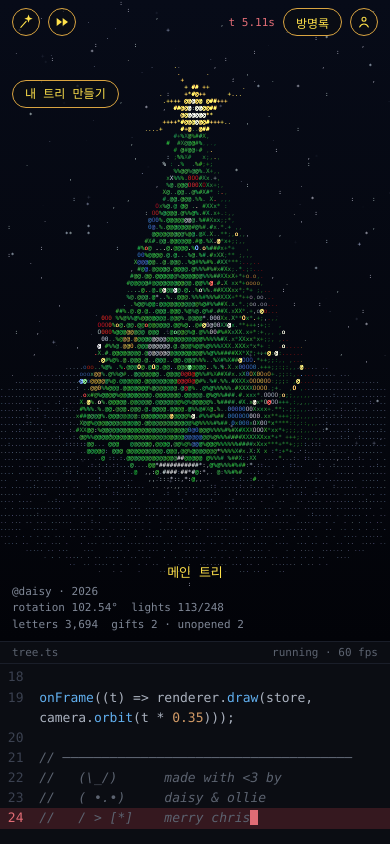
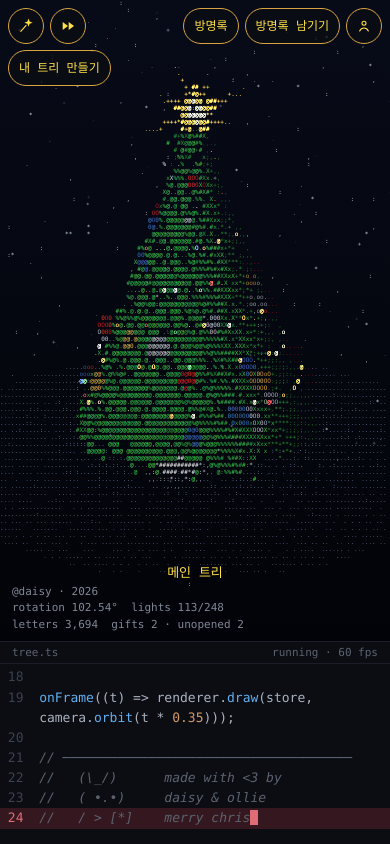
Before and after one commit to andju06/ascii-tree, a Next.js app: page / in a window 390 px wide. Built offline with nearby package versions, Linux system fonts and the light colour scheme; no server answers.

Commit message:
fix: 좁은 화면 버튼과 관리 화면 배치 개선

```diff
--- a/src/components/TreeApp.tsx
+++ b/src/components/TreeApp.tsx
@@ -73,6 +73,9 @@ export function TreeApp({
         <section className="viewport">
           <canvas id="scene" />
           {notice ? <NoticeLine /> : null}
+          <div className="hud-overlay">
+            <div className="hud-overlay-main">
+              <div className="hud-tools">
                 <button type="button" className="hud-icon wand" id="gift-rewind" aria-label="연 기록 지우기" title="연 기록 지우기">
                   <svg viewBox="0 0 24 24" aria-hidden="true">
                     <path d="M4.2 20.2 L12.2 11.1" />
@@ -85,16 +88,7 @@ export function TreeApp({
                     <path d="M13 6v12l8-6z" />
                   </svg>
                 </button>
-          <p className="tree-kind">{treeLabel}</p>
-          {share ? (
-            <Link className="make-tree" href="/">
-              홈으로 가기
-            </Link>
-          ) : (
-            <a className="make-tree" href="/me">
-              {hasTree ? "내 트리 가기" : "내 트리 만들기"}
-            </a>
-          )}
+              </div>
               <div className="hud-corner">
                 <div className="hud-time" id="hud-time">
                   t 0.00s
@@ -144,6 +138,18 @@ export function TreeApp({
                   )}
                 </div>
               </div>
+            </div>
+            {share ? (
+              <Link className="make-tree" href="/">
+                홈으로 가기
+              </Link>
+            ) : (
+              <a className="make-tree" href="/me">
+                {hasTree ? "내 트리 가기" : "내 트리 만들기"}
+              </a>
+            )}
+          </div>
+          <p className="tree-kind">{treeLabel}</p>
           <div className="hud-info">
             <div>@daisy · 2026</div>
             <div>
--- a/src/styles.css
+++ b/src/styles.css
@@ -257,6 +257,88 @@ a.hud-icon {
   .editor-hint {
     display: none;
   }
+
+  .hud-overlay {
+    position: absolute;
+    z-index: 2;
+    top: max(8px, env(safe-area-inset-top));
+    right: max(8px, env(safe-area-inset-right));
+    left: max(8px, env(safe-area-inset-left));
+    display: flex;
+    flex-direction: column;
+    align-items: flex-start;
+    gap: 6px;
+    pointer-events: none;
+  }
+
+  .hud-overlay-main,
+  .hud-tools,
+  .hud-overlay .hud-actions {
+    display: flex;
+    align-items: center;
+    gap: 6px;
+    min-width: 0;
+  }
+
+  .hud-overlay-main {
+    width: 100%;
+    align-items: flex-start;
+    justify-content: space-between;
+  }
+
+  .hud-tools,
+  .hud-overlay .hud-icon,
+  .hud-overlay .hud-label,
+  .hud-overlay .make-tree {
+    flex: none;
+  }
+
+  .hud-overlay .wand,
+  .hud-overlay .skip-draw,
+  .hud-overlay .make-tree,
+  .hud-overlay .hud-corner {
+    position: static;
+  }
+
+  .hud-overlay .hud-icon,
+  .hud-overlay .hud-label,
+  .hud-overlay .make-tree {
+    height: 36px;
+    pointer-events: auto;
+  }
+
+  .hud-overlay .hud-icon {
+    width: 36px;
+  }
+
+  .hud-overlay .hud-label,
+  .hud-overlay .make-tree {
+    display: inline-flex;
+    align-items: center;
+    padding: 0 10px;
+    line-height: 1;
+  }
+
+  .hud-overlay .hud-time {
+    display: none;
+  }
+
+  .hud-overlay .hud-corner {
+    flex: 1 1 auto;
+    justify-content: flex-end;
+    max-width: none;
+  }
+
+  .hud-overlay .hud-actions {
+    flex-wrap: wrap;
+    justify-content: flex-end;
+  }
+
+  .tree-kind {
+    max-width: calc(100% - 24px);
+    overflow: hidden;
+    text-overflow: ellipsis;
+  }
 }
 
 .editor-status[data-status="paused"] {
@@ -1415,6 +1497,7 @@ a.hud-icon {
 
 .admin-page {
   align-items: flex-start;
+  justify-content: flex-start;
 }
 
 .admin-card {
@@ -1566,3 +1649,60 @@ a.hud-icon {
   font: inherit;
   cursor: pointer;
 }
+
+@media (max-width: 640px) {
+  .admin-page {
+    padding: 0;
+  }
+
+  .admin-card {
+    width: 100%;
+    min-height: 100%;
+    border-right: 0;
+    border-left: 0;
+  }
+
+  .auth-card.admin-card > :not(h1) {
+    margin-right: 12px;
+    margin-left: 12px;
+  }
+
+  .admin-card .auth-links {
+    justify-content: flex-start;
+    gap: 8px 16px;
+  }
+
+  .admin-tabs {
+    display: grid;
+    grid-template-columns: 1fr 1fr;
+  }
+
+  .admin-tabs button,
+  .admin-actions button,
+  .admin-heading button,
+  .admin-user-tools button,
+  .auth-card label.admin-status-choice select {
+    height: 36px;
+  }
+
+  .admin-tabs button {
+    width: 100%;
+  }
+
+  .admin-entry.admin-user {
+    flex-direction: column;
+    align-items: stretch;
+  }
+
+  .admin-user-tools {
+    flex-wrap: wrap;
+    margin-left: 0;
+  }
+
+  .admin-entry > p strong,
+  .admin-reply > p strong {
+    display: block;
+    margin-bottom: 4px;
+    color: #ffe14a;
+  }
+}
```
Lines whose indentation alone changed are shown as unchanged.
